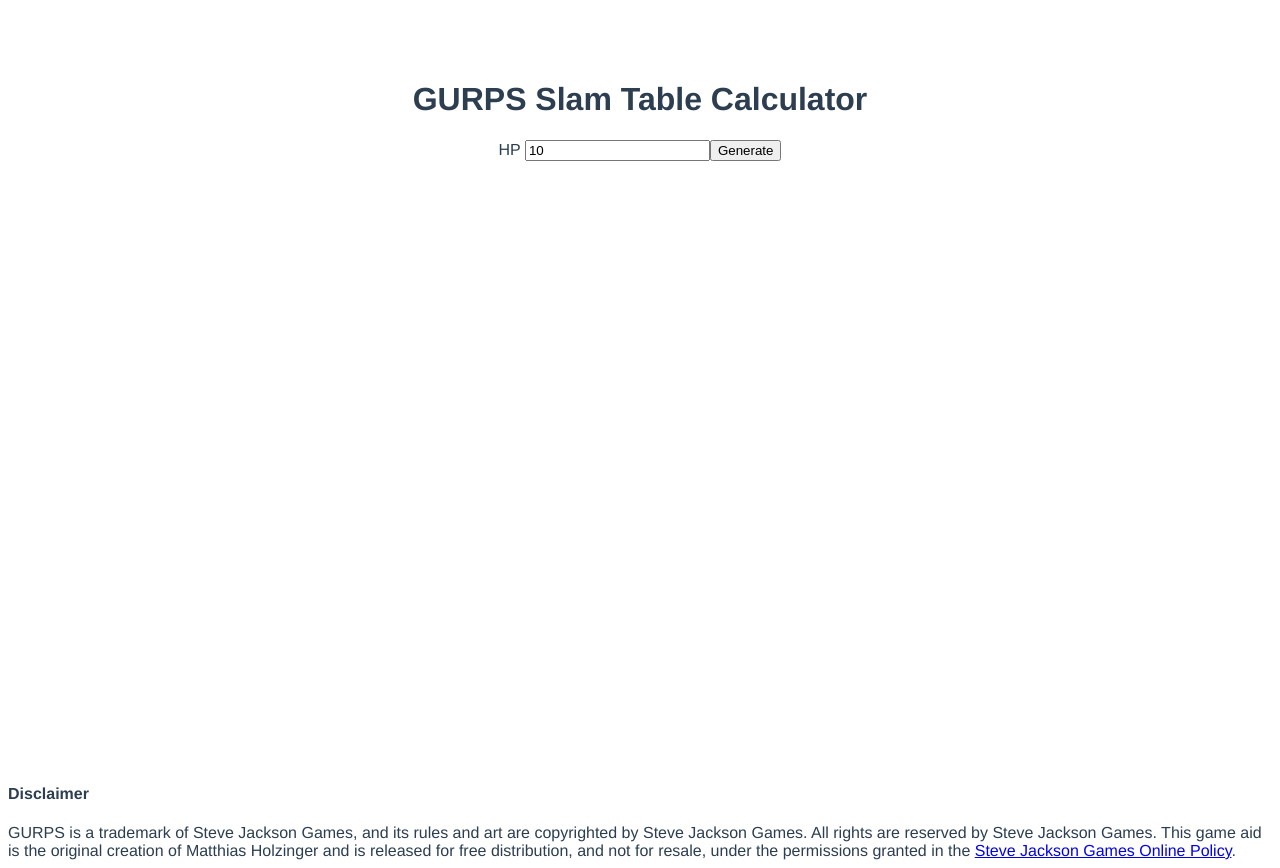
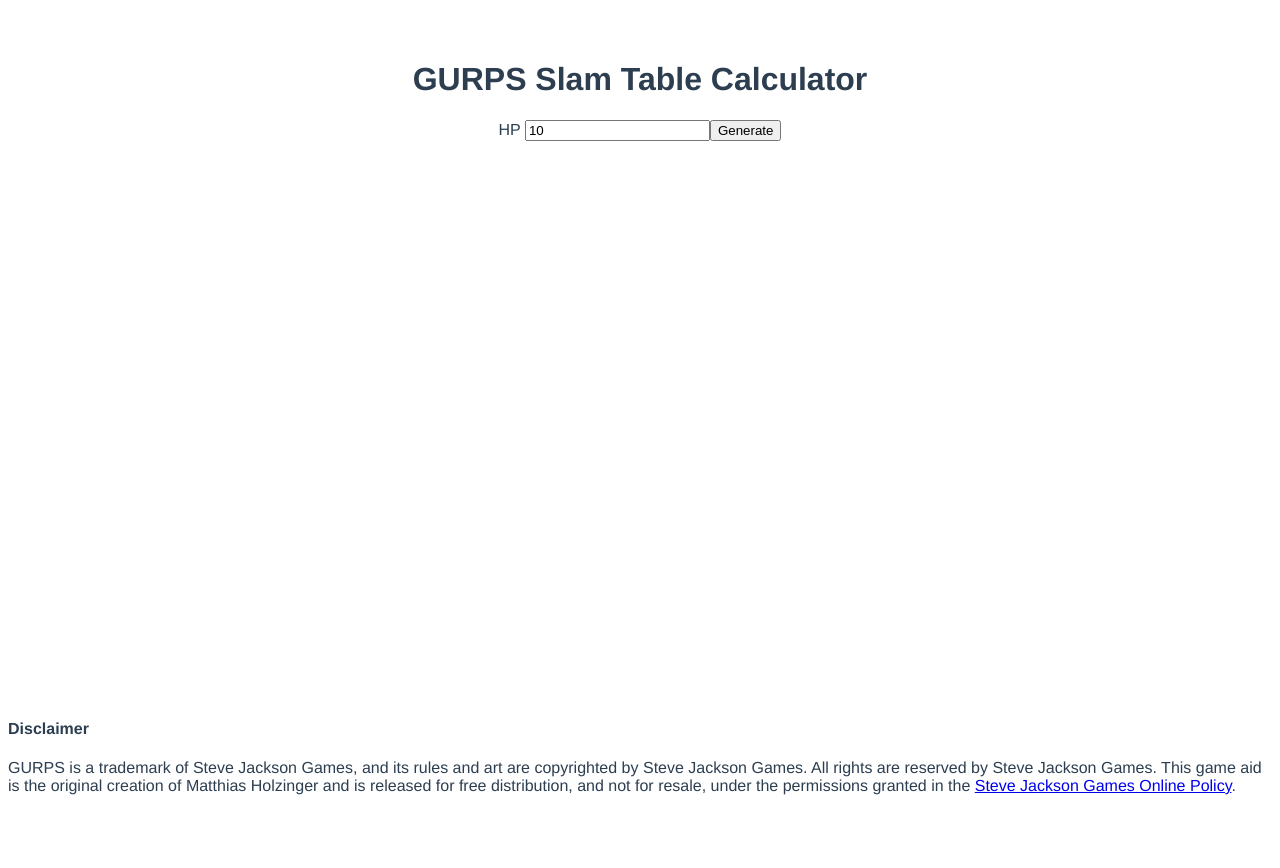
Before and after one commit to Yolgie/GurpsSlamTableCalculator, a Vue app: page / in a window 1280 px wide. After the commit the page ends 800 px from the top, so only its background shows below. Built offline with nearby package versions, Linux system fonts and the light colour scheme.

Commit message:
fix sticky footer

```diff
--- a/src/App.vue
+++ b/src/App.vue
@@ -1,9 +1,9 @@
 <template>
   <div id="app">
-    <div class="content">
+    <main class="content">
       <h1 class="text--center">GURPS Slam Table Calculator</h1>
       <SlamTableCalculator/>
-    </div>
+    </main>
 
     <footer class="disclaimer">
       <h4>Disclaimer</h4>
@@ -29,27 +29,30 @@
 </script>
 
 <style>
+html, body {
+  height: 100vh;
+  margin: 0;
+}
+
 #app {
   font-family: Avenir, Helvetica, Arial, sans-serif;
   -webkit-font-smoothing: antialiased;
   -moz-osx-font-smoothing: grayscale;
   text-align: center;
   color: #2c3e50;
-  margin-top: 60px;
-}
-
-/* todo fix sticky footer */
-#app {
   display: flex;
   flex-direction: column;
-  min-height: 100vh;
+  height: 100vh;
 }
 
 .content {
   flex: 1;
+  overflow: auto;
+  margin: 40px 60px 0 60px;
 }
 
 footer {
   text-align: left;
+  padding: 0 8px 5px 8px;
 }
 </style>
```
